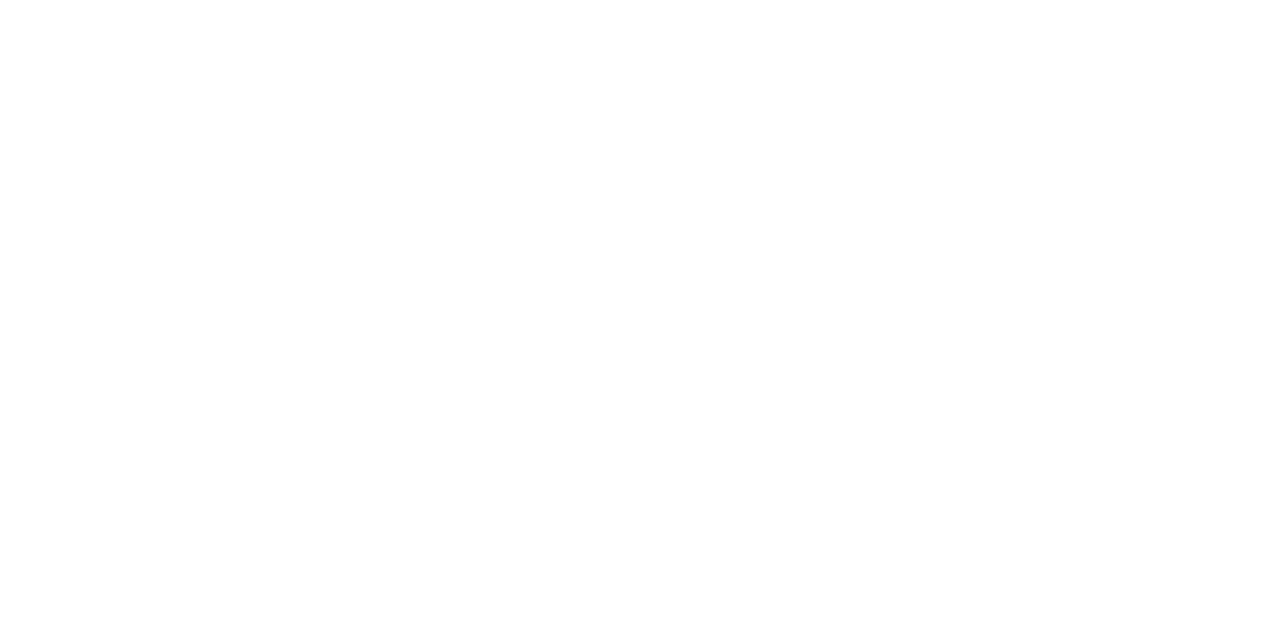
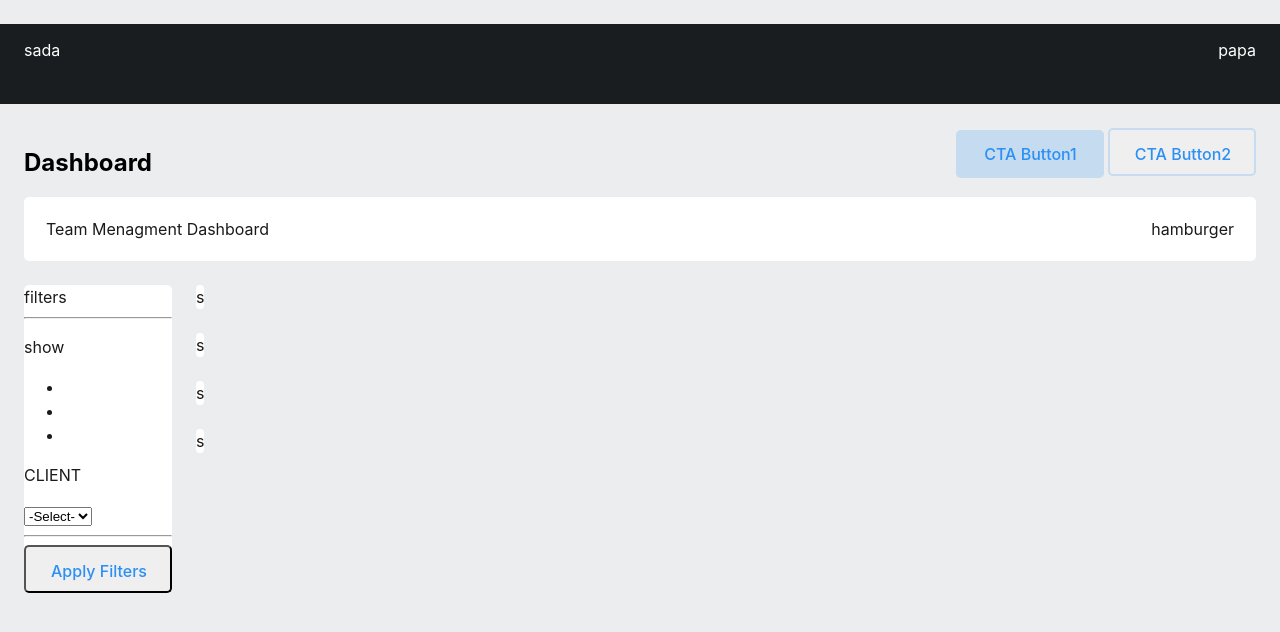
Before and after one commit to PiotrRusiowski/recruitmentTask, a website: page index.html in a window 1280 px wide. Drawn offline with Linux system fonts and the light colour scheme; a web font is replaced by a local one.

Commit message:
firs commit

```diff
--- a/index.html
+++ b/index.html
@@ -1,12 +1,74 @@
 <!DOCTYPE html>
 <html lang="en">
+
 <head>
-    <meta charset="UTF-8">
-    <meta name="viewport" content="width=device-width, initial-scale=1.0">
-    <meta http-equiv="X-UA-Compatible" content="ie=edge">
-    <title>Document</title>
+  <meta charset="UTF-8">
+  <meta name="viewport" content="width=device-width, initial-scale=1.0">
+  <meta http-equiv="X-UA-Compatible" content="ie=edge">
+  <title>Document</title>
+  <link rel="stylesheet" href="/dist/global.css" />
 </head>
+
 <body>
+  <div class="app">
+    <nav>
+      <div class="container row">
+        <p>sada</p>
+        <p class="ml-auto">papa</p>
+      </div>
+    </nav>
+    <section class="container">
+      <div class="row">
+        <h1>Dashboard</h1>
+        <div class="ml-auto">
+          <button class="btn btn-primary">CTA Button1</button>
+          <button class="btn btn-light">CTA Button2</button>
+        </div>
+      </div>
+      <div class="card card-header">
+        <div>Team Menagment Dashboard</div>
+        <div class="ml-auto">hamburger</div>
+      </div>
+      <div class="row">
+
+          <div class="card card-filters">
+            <div>filters</div>
+            <hr>
+            <p>show</p>
+            <ul>
+              <li></li>
+              <li></li>
+              <li></li>
+            </ul>
+            <p>CLIENT</p>
+            <select>
+              <option value="volvo">-Select-</option>
+            </select>
+            <hr>
+            <button class="btn">Apply Filters</button>
+          </div>
+
+
+        <div class="column col-3 cards ">
+
+            <div class="card">s</div>
+            <div class="card">s</div>
+            <div class="card">s</div>
+            <div class="card">s</div>
+
+        </div>
+      </div>
+      <div class="card">
+
+      </div>
+
+    </section>
+
+
+
+
+  </div>
 
 </body>
+
 </html>
--- /dev/null
+++ b/main.js
@@ -0,0 +1 @@
+import './styles/index.scss';
--- /dev/null
+++ b/postcss.config.js
@@ -0,0 +1,5 @@
+module.exports = {
+    plugins: [
+        require('autoprefixer')
+      ]
+  }
--- /dev/null
+++ b/styles/_vars.scss
@@ -0,0 +1,3 @@
+$font: 'Inter', sans-serif;
+$color-primary: rgba(43, 143, 244,0.2);
+$font-btn:#2b8ff4;
--- /dev/null
+++ b/styles/components/buttons.scss
@@ -0,0 +1,29 @@
+@import '../vars';
+.btn {
+    width: 148px;
+    height: 48px;
+    font-size: 16px;
+    font-stretch: normal;
+    font-style: normal;
+    font-family: $font;
+    color: $font-btn;
+    font-weight: 500;
+    text-align: center;
+    line-height: 1.5;
+    border-radius: 5px;
+    padding: 12px 21px 12px 23px ;
+
+}
+
+.btn-primary {
+    border: $color-primary;
+
+    background-color: $color-primary;
+    color: $font-btn;
+
+}
+.btn-light {
+    border: solid 2px $color-primary;
+    border-radius: 5px;
+
+}
--- /dev/null
+++ b/styles/components/cards.scss
@@ -0,0 +1,29 @@
+.card {
+    display: flex;
+    border-radius: 5px;
+    background-color: #fff;
+    font-weight: normal;
+    font-stretch: normal;
+    font-style: normal;
+    line-height: 1.5;
+    letter-spacing: normal;
+    color: #1a1a1a;
+    margin-bottom: 24px;
+}
+
+.card-header {
+    height: 64px;
+    padding: 20px 22px;
+}
+
+.card-filters {
+    margin-right: 24px;
+    display: block;
+    text-align: left;
+}
+.cards{
+    height: 100%;
+    display: flex ;
+    flex-direction: column;
+    justify-content: space-around;
+}
--- /dev/null
+++ b/styles/flexGrid.scss
@@ -0,0 +1,4 @@
+.row {
+    display: flex;
+
+   }
--- /dev/null
+++ b/styles/index.scss
@@ -0,0 +1,4 @@
+@import './theme.scss';
+@import './flexGrid.scss';
+@import './components/buttons.scss';
+@import './components/cards.scss';
--- /dev/null
+++ b/styles/theme.scss
@@ -0,0 +1,37 @@
+@import './vars';
+@import url('https://rsms.me/inter/inter.css');
+
+@supports (font-variation-settings: normal) {
+    html {
+        font-family: 'Inter var', sans-serif;
+    }
+}
+
+* {
+    box-sizing: border-box;
+}
+
+.container {
+    margin:24px ;
+    max-width: 1920px;
+    min-width: 320px;
+}
+
+body {
+    font-size: 16px;
+    margin: 0;
+    padding: 0;
+    background-color: #ebedee;
+    font-family: $font;
+}
+
+nav {
+    width: 100%;
+    height: 80px;
+    background-color: #191d1f;
+    color: white;
+}
+
+.ml-auto {
+    margin-left: auto;
+}
--- /dev/null
+++ b/webpack.config.js
@@ -0,0 +1,41 @@
+const webpack = require('webpack');
+const MiniCssExtractPlugin = require("mini-css-extract-plugin");
+const BrowserSyncPlugin = require('browser-sync-webpack-plugin');
+var path = require("path");
+
+module.exports = {
+    cache: false,
+    entry: ['./main.js', './styles/index.scss'],
+    mode: 'development',
+    output: {
+        path: path.resolve(__dirname, "dist"),
+        filename: "bundle.js",
+        publicPath: "/dist"
+    },
+    module: {
+        rules: [{
+            test: /\.scss$/,
+            use: [
+                MiniCssExtractPlugin.loader,
+                'css-loader',
+                'postcss-loader',
+                'sass-loader',
+            ]
+        }]
+    },
+    plugins: [
+        new MiniCssExtractPlugin({
+            filename: 'global.css'
+        }),
+        new BrowserSyncPlugin({
+            host: 'localhost',
+            port: 3000,
+            files: ['*.html'],
+            server: {
+                baseDir: ['.']
+            }
+        })
+    ],
+
+    devtool: 'source-map'
+}
```
Also changed, not shown: package.json (added, +36 -0 lines), dist/bundle.js (added), dist/global.css (added), dist/main.js (added), 5 other files.
